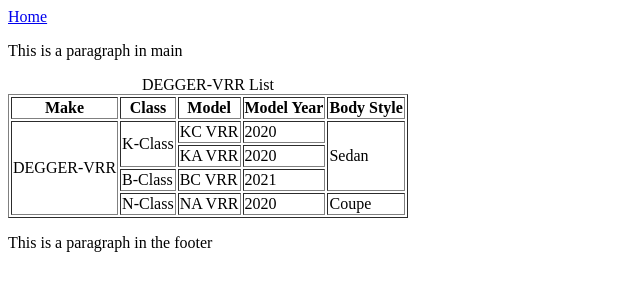
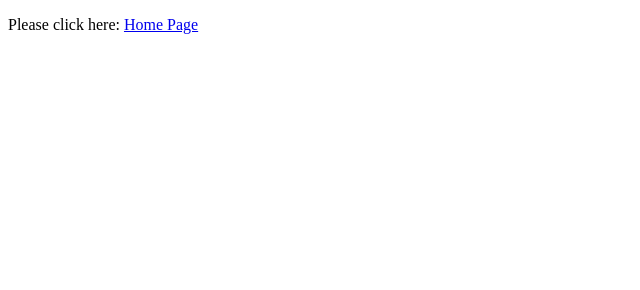
Before and after one commit to BerryConcept/test-website.github.io, a plain HTML site: page index.html in a window 1280 px wide. Shown: the whole page, without its empty margins (0-640 px from the left). Drawn offline with Linux system fonts and the light colour scheme.

Commit message:
Update index.html

```diff
--- a/index.html
+++ b/index.html
@@ -4,37 +4,20 @@
 	<head>
 
 		<meta charset="UTF-8">
-		<title>My First Page</title>
+		<title>Test Website Index Page</title>
 
 	</head>
 
 	<body>
 
 		<main>
-			<a href="./Home.html">Home</a>
-			<p>This is a paragraph in main</p>
-			<table border="1">
-				<caption>DEGGER-VRR List</caption>
-				<tr>
-					<th>Make</th><th>Class</th><th>Model</th><th>Model Year</th><th>Body Style</th>
-				</tr>
-				<tr>
-					<td rowspan="4">DEGGER-VRR</td><td rowspan="2">K-Class</td><td>KC VRR</td><td>2020</td><td rowspan="3">Sedan</td>
-				</tr>
-				<tr>
-					<td>KA VRR</td><td>2020</td>
-				</tr>
-				<tr>
-					<td>B-Class</td><td>BC VRR</td><td>2021</td>
-				</tr>
-				<tr>
-					<td>N-Class</td><td>NA VRR</td><td>2020</td><td>Coupe</td>
-				</tr>
-			</table>
+			<p>
+			Please click here: <a href="./Home.html">Home Page</a>
+			</p>
 		</main>
 
 		<footer>
-			<p>This is a paragraph in the footer</p>
+
 		</footer>
 
 	</body>
```
